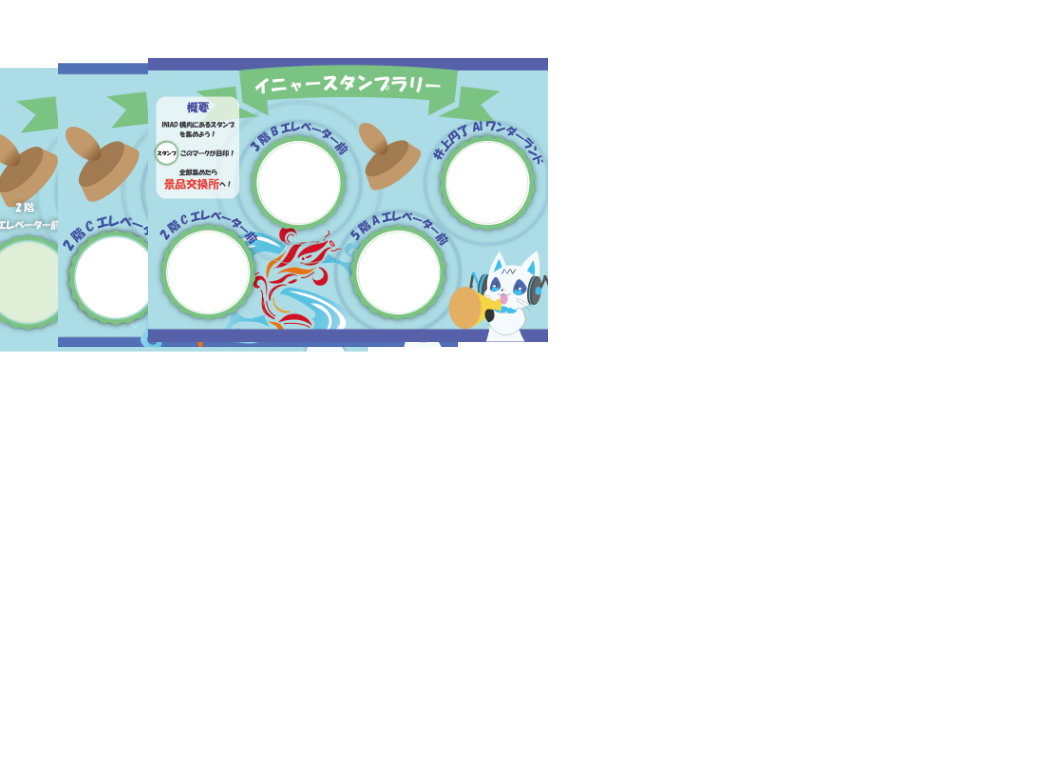
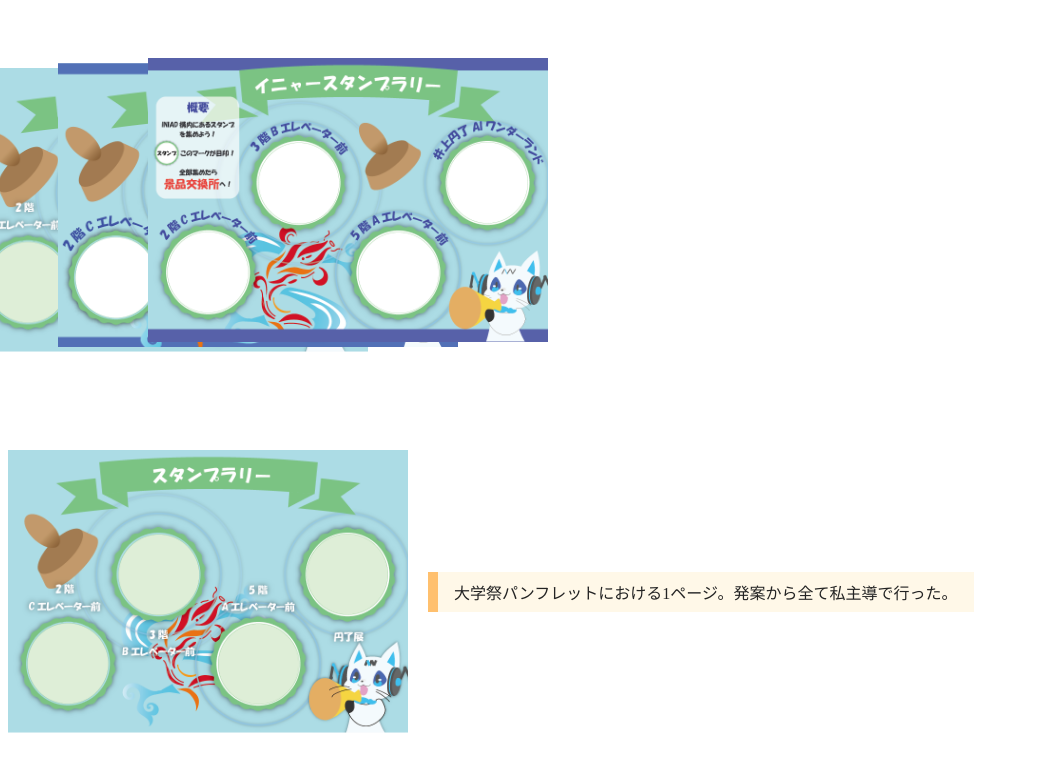
Before and after one commit to s1f10230051/h.Ryo_portfolio, a plain HTML site: page graphic.html in a window 1280 px wide. Shown: the whole page, without its empty margins (0-1037 px from the left). Drawn offline with Linux system fonts and the light colour scheme.

Commit message:
グラフィックデザインページの追加

```diff
--- a/graphic.css
+++ b/graphic.css
@@ -35,3 +35,26 @@
     z-index: 4;
     transform: scale(1.1);
 }
+
+
+
+
+
+
+.parents {
+    margin-top: 100px;
+}
+
+.child_1 {
+    display: flex; /* 横並びにする */
+    align-items: center; /* 縦方向の中央揃え */
+    gap: 20px; /* 画像とテキストの間隔を調整 */
+}
+
+.detail_1 {
+    display: inline-block; /* 背景を文字のみに適用 */
+    padding: 0.5em 1em;
+    color: #232323;
+    background: #fff8e8;
+    border-left: solid 10px #ffc06e;
+}
--- a/graphic.html
+++ b/graphic.html
@@ -12,5 +12,16 @@
         <img src="img/スタンプラリーver.2.png" alt="画像2">
         <img src="img/スタンプラリーver.3.png" alt="画像3">
     </div>
+
+
+    <div class="parents">
+        <div class="child_1">
+            <img src="img/スタンプラリーver.1.png" width="400px">
+            <div class="detail_1">
+                大学祭パンフレットにおける1ページ。発案から全て私主導で行った。
+            </div>
+        </div>
+
+    </div>
 </body>
 </html>
```
